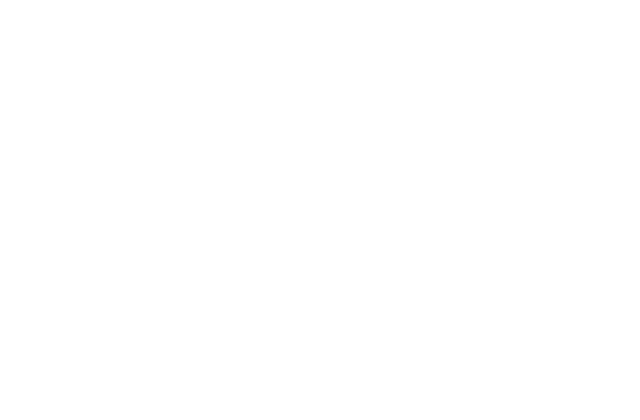
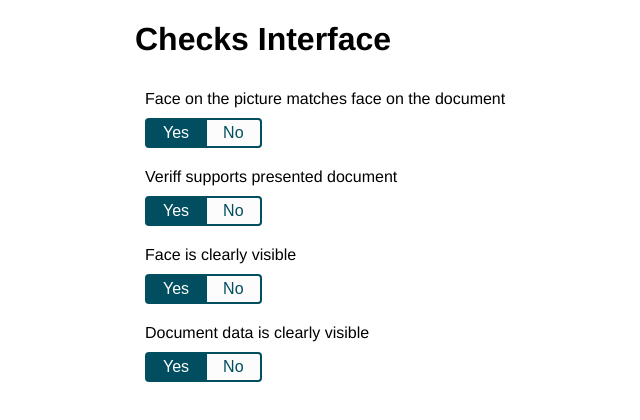
Before and after one commit to paulmdorr/checksInterface, a React (Create React App) app: page / in a window 1280 px wide. Shown: the top 420 px of the page, without its empty margins (305-945 px from the left). Built offline with nearby package versions, Linux system fonts and the light colour scheme.

Commit message:
Add data fetching

```diff
--- a/src/api.js
+++ b/src/api.js
@@ -25,7 +25,7 @@
                 description: 'Document data is clearly visible',
               },
             ])
-          : reject({ success: false }),
+          : reject(Error("Can't retrieve checks")),
       500,
     ),
   );
@@ -40,7 +40,9 @@
   return new Promise((resolve, reject) =>
     setTimeout(
       () =>
-        Math.random() <= 0.8 ? resolve(results) : reject({ success: false }),
+        Math.random() <= 0.8
+          ? resolve(results)
+          : reject(Error("Can't save check")),
       500,
     ),
   );
--- a/src/components/ChecksInterface/CheckItem.tsx
+++ b/src/components/ChecksInterface/CheckItem.tsx
@@ -5,7 +5,7 @@
   Description,
   LeftButton,
   RightButton,
-} from './CheckItem.css';
+} from './styled/CheckItem.css';
 
 export interface CheckItemProps {
   id: string;
--- a/src/components/ChecksInterface/ChecksList.tsx
+++ b/src/components/ChecksInterface/ChecksList.tsx
@@ -1,7 +1,7 @@
 import React from 'react';
 
 import CheckItem, { CheckItemProps } from './CheckItem';
-import { ContentWrapper, ListWrapper } from './ChecksList.css';
+import { ContentWrapper, ListWrapper } from './styled/ChecksList.css';
 
 export interface ChecksListProps {
   checks: Array<CheckItemProps>;
@@ -12,7 +12,7 @@
     <ContentWrapper>
       <ListWrapper>
         {checks.map((check) => (
-          <CheckItem {...check} />
+          <CheckItem {...check} key={check.id} />
         ))}
       </ListWrapper>
     </ContentWrapper>
--- a/src/components/ChecksInterface/index.tsx
+++ b/src/components/ChecksInterface/index.tsx
@@ -1,6 +1,79 @@
-import React from 'react';
+import React, { useEffect, useState, useRef } from 'react';
+
+import { fetchChecks } from '../../api';
 import ChecksList from './ChecksList';
+import { CheckItemProps } from './CheckItem';
+import {
+  ContentWrapper,
+  Column,
+  InfoBox,
+  ErrorBox,
+} from './styled/ChecksInterface.css';
+
+const SECONDS_TO_RETRY = 5;
 
 export default function ChecksInterface() {
-  return <ChecksList checks={[]} />;
+  const [error, setError] = useState<string | null>(null);
+  const [isLoading, setIsLoading] = useState(false);
+  const [checks, setChecks] = useState([]);
+  const [retryTime, setRetryTime] = useState(0);
+  const timer = useRef<number>();
+
+  const tryToFetchChecks = async () => {
+    try {
+      setIsLoading(true);
+      const unsortedChecks = await fetchChecks();
+      const sortedChecks = unsortedChecks.sort(
+        (a: CheckItemProps, b: CheckItemProps) => a.priority > b.priority,
+      );
+      setChecks(sortedChecks);
+      setIsLoading(false);
+    } catch (e) {
+      if (e instanceof Error) {
+        setError(e.message);
+        timer.current = window.setInterval(
+          () => setRetryTime((value) => value + 1),
+          1000,
+        );
+      }
+    }
+  };
+
+  useEffect(() => {
+    tryToFetchChecks();
+  }, []);
+
+  useEffect(() => {
+    if (retryTime === SECONDS_TO_RETRY) {
+      clearInterval(timer.current);
+      setError('');
+      setRetryTime(0);
+      tryToFetchChecks();
+    }
+  }, [retryTime]);
+
+  const getContent = () => {
+    if (error) {
+      return (
+        <ErrorBox>
+          {error}... Retrying in {SECONDS_TO_RETRY - retryTime}
+        </ErrorBox>
+      );
+    }
+
+    if (isLoading) {
+      return <InfoBox>Loading checks...</InfoBox>;
+    }
+
+    return <ChecksList checks={checks} />;
+  };
+
+  return (
+    <ContentWrapper>
+      <Column>
+        <h1>Checks Interface</h1>
+        {getContent()}
+      </Column>
+    </ContentWrapper>
+  );
 }
--- a/src/components/ChecksInterface/CheckItem.css.tsx
+++ b/src/components/ChecksInterface/styled/CheckItem.css.tsx
@@ -1,6 +1,6 @@
 import styled from 'styled-components';
 
-import Button from '../common/Button';
+import Button from '../../common/Button';
 
 const CheckItemWrapper = styled.li`
   padding: 10px;
--- /dev/null
+++ b/src/components/ChecksInterface/styled/ChecksInterface.css.tsx
@@ -0,0 +1,29 @@
+import styled from 'styled-components';
+
+const InfoBox = styled.div`
+  background-color: ${(props) => props.theme.infoLightColor};
+  color: ${(props) => props.theme.infoColor};
+  border: 2px solid;
+  border-color: ${(props) => props.theme.infoColor};
+  border-radius: 4px;
+  font-weight: bold;
+  padding: 10px;
+`;
+
+const ErrorBox = styled(InfoBox)`
+  background-color: ${(props) => props.theme.errorLightColor};
+  color: ${(props) => props.theme.errorColor};
+  border-color: ${(props) => props.theme.errorColor};
+`;
+
+const ContentWrapper = styled.div`
+  display: flex;
+  align-content: center;
+  justify-content: center;
+`;
+
+const Column = styled.div`
+  width: 400px;
+`;
+
+export { ContentWrapper, Column, InfoBox, ErrorBox };
--- a/src/components/ChecksInterface/ChecksList.css.tsx
+++ b/src/components/ChecksInterface/styled/ChecksList.css.tsx
@@ -4,6 +4,7 @@
 
 const ListWrapper = styled.ul`
   list-style-type: none;
+  padding: 0;
   width: 400px;
 `;
 
--- a/src/components/common/Button.tsx
+++ b/src/components/common/Button.tsx
@@ -1,5 +1,5 @@
 import React from 'react';
-import { ButtonWrapper } from './Button.css';
+import { ButtonWrapper } from './styled/Button.css';
 
 const Button = ({
   children,
--- a/src/components/common/Button.css.tsx
+++ b/src/components/common/styled/Button.css.tsx
@@ -5,7 +5,7 @@
   font-size: 16px;
   text-align: center;
   user-select: none;
-  border: 2px solid transparent;
+  border: 2px solid;
   background-color: ${(props) => props.theme.mainColor};
   color: white;
 
--- a/src/theme.ts
+++ b/src/theme.ts
@@ -5,4 +5,8 @@
   disabledSecondaryColor: '#bdc0cf',
   highlightColor: '#def7f7',
   hoverColor: '#e1e2ed',
+  infoColor: '#4a9c40',
+  infoLightColor: '#cff5cb',
+  errorColor: '#bf3232',
+  errorLightColor: '#ffd4d4',
 };
```
